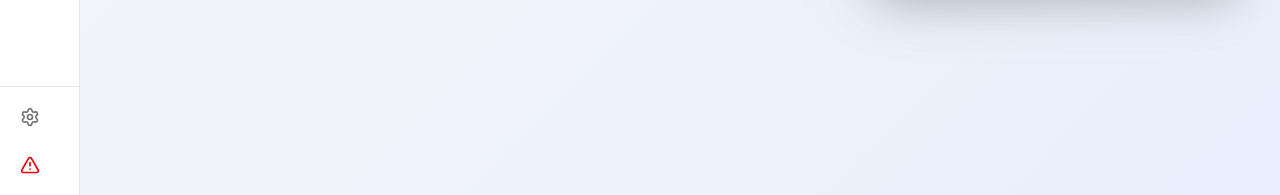
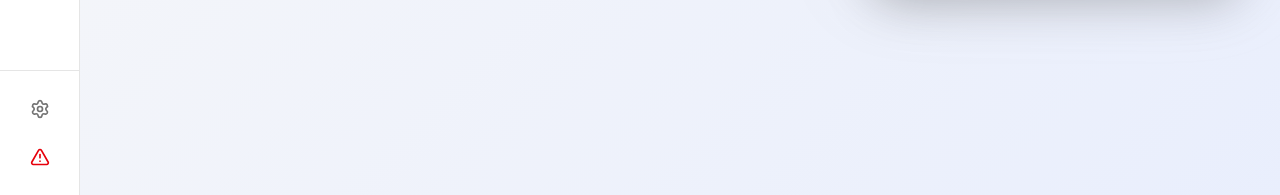
Before and after one commit to Jacklb19/Portfolio, a Next.js app: page / in a window 1280 px wide. Shown: the part 605-800 px from the top of the page. Built offline with nearby package versions, Linux system fonts and the light colour scheme.

Commit message:
fixed icons settings

```diff
--- a/components/sidebar.tsx
+++ b/components/sidebar.tsx
@@ -158,9 +158,9 @@ export function Sidebar({
             </div>
           </nav>
 
-          <div className="border-t border-border p-2 space-y-1">
+          <div className="border-t border-border p-4 space-y-1">
             <button
-              className="flex w-full items-center gap-3 rounded-xl px-3 py-3 text-muted-foreground transition-all hover:bg-secondary hover:text-foreground group"
+              className="flex w-full items-center gap-3 rounded-xl px-3.5 py-3 text-muted-foreground transition-all hover:bg-secondary hover:text-foreground group"
               onClick={() => setShowSettings(true)}
             >
               <Settings className="h-5 w-5 flex-shrink-0 transition-transform group-hover:rotate-90" />
@@ -169,7 +169,7 @@ export function Sidebar({
               )}
             </button>
 
-            <button className="flex w-full items-center gap-3 rounded-xl px-3 py-3 text-destructive transition-all hover:bg-destructive/10 group">
+            <button className="flex w-full items-center gap-3 rounded-xl px-3.5 py-3 text-destructive transition-all hover:bg-destructive/10 group">
               <AlertTriangle className="h-5 w-5 flex-shrink-0 transition-transform group-hover:scale-110" />
               {isExpanded && (
                 <span className="text-sm font-medium">Don&apos;t Click</span>
```
